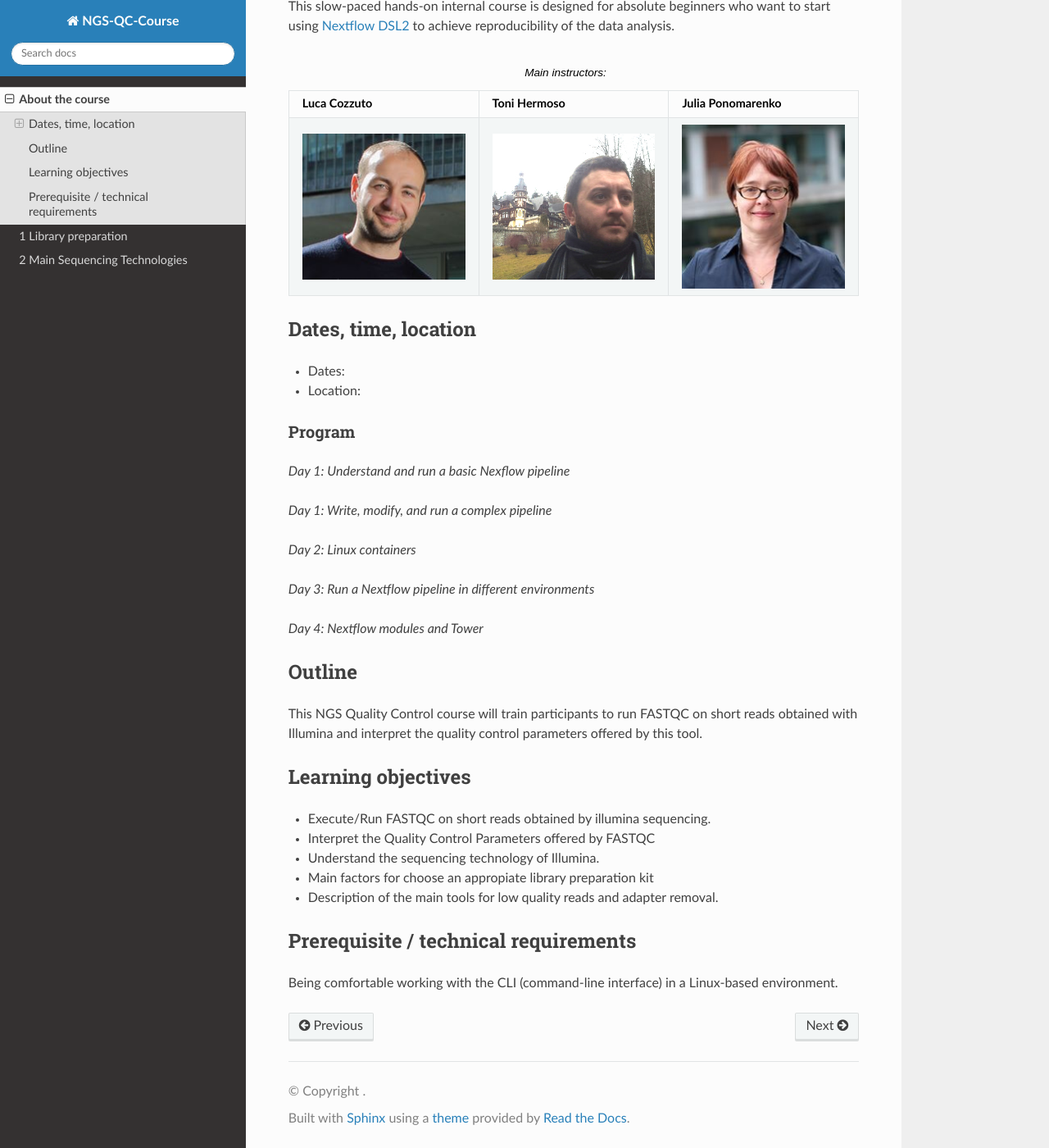
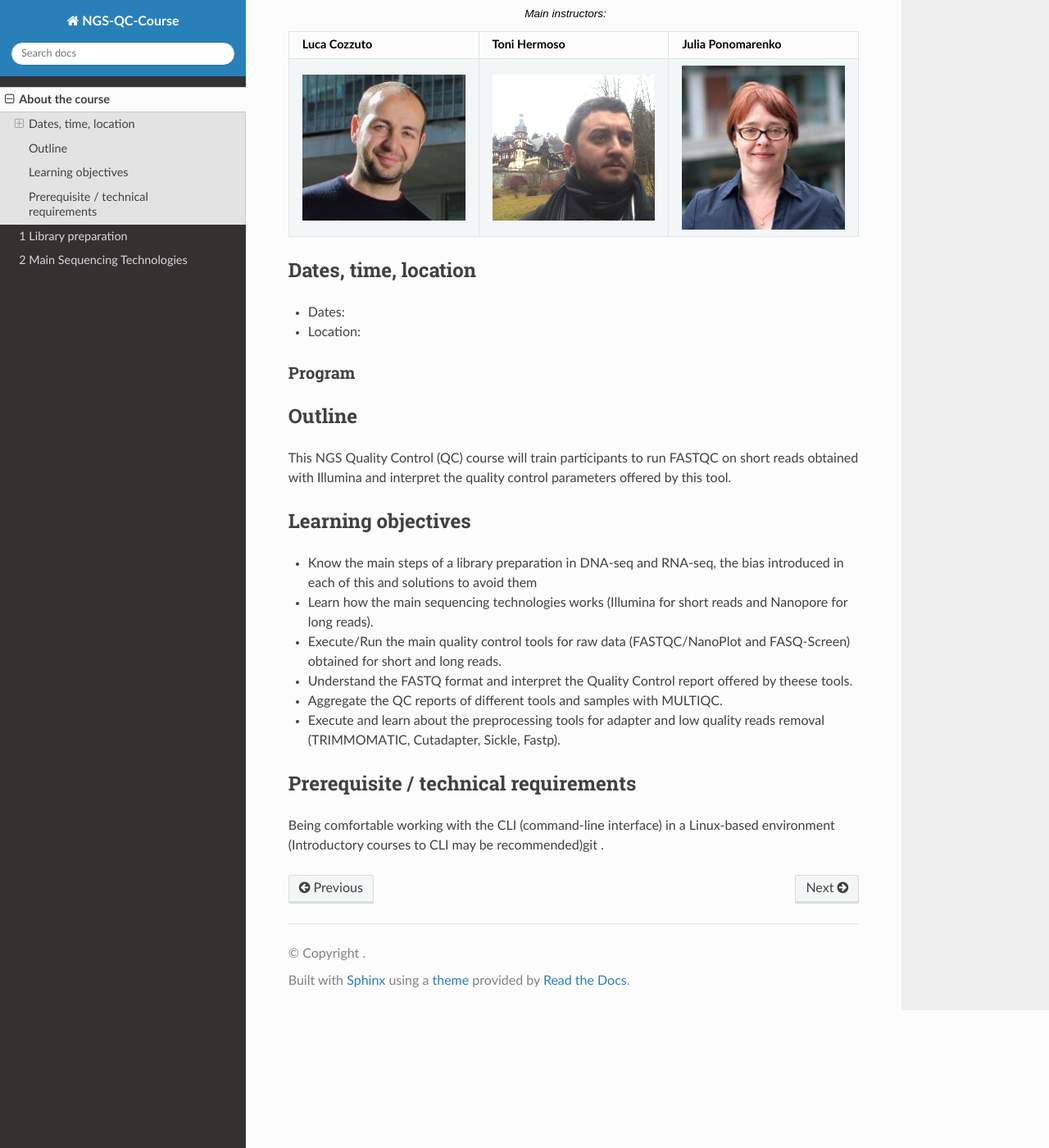
Before and after one commit to biocorecrg/NGS-QC-Course, a Sphinx documentation site: the page built from docs/about.rst, in a window 1280 px wide and 1400 px high, scrolled down 288 px. Shown: the whole window at 82% size. Built offline with Sphinx 7.4.7 and the Read the Docs theme 2.0.0, drawn with Linux system fonts in a browser that asks for light colours.

Commit message:
1 rst RNA bia updated

```diff
--- a/docs/2- Sequencing_technologies.rst
+++ b/docs/2- Sequencing_technologies.rst
@@ -53,7 +53,7 @@ It improves:
 .. seealso::
 	.. _Illumina_sequencing_by_synthesis_workflow: https://www.youtube.com/watch?v=fCd6B5HRaZ8
 
-	   See the _Illumina_sequencing_by_synthesis_workflow video by Illumina to visualize the concepts of SBS.
+	   See the Illumina_sequencing_by_synthesis_workflow_ video by Illumina to visualize the concepts of SBS.
 
 
 For more information
--- a/docs/about.rst
+++ b/docs/about.rst
@@ -8,7 +8,6 @@ About the course
    :toctree: generated
 
 
-This slow-paced hands-on internal course is designed for absolute beginners who want to start using  `Nextflow DSL2 <https://www.nextflow.io>`_ to achieve reproducibility of the data analysis.
 
 
 .. |luca| image:: images/lcozzuto.jpg
@@ -47,25 +46,6 @@ Dates, time, location
 Program
 ------------------------
 
-*Day 1: Understand and run a basic Nexflow pipeline*
-
-
-
-*Day 1: Write, modify, and run a complex pipeline*
-
-
-
-*Day 2: Linux containers*
-
-
-
-*Day 3: Run a Nextflow pipeline in different environments*
-
-
-
-*Day 4: Nextflow modules and Tower*
-
-
 
 
 .. _home-page-outline:
@@ -73,22 +53,23 @@ Program
 Outline
 ============
 
-This NGS Quality Control course will train participants to run FASTQC on short reads obtained with Illumina and interpret the quality control parameters offered by this tool.
+This NGS Quality Control (QC) course will train participants to run FASTQC on short reads obtained with Illumina and interpret the quality control parameters offered by this tool.
 
 .. _home-page-learning:
 
 Learning objectives
 ============
 
-* Execute/Run FASTQC on short reads obtained by illumina sequencing.
-* Interpret the Quality Control Parameters offered by FASTQC
-* Understand the sequencing technology of Illumina.
-* Main factors for choose an appropiate library preparation kit
-* Description of the main tools for low quality reads and adapter removal.
+* Know the main steps of a library preparation in DNA-seq and RNA-seq, the bias introduced in each of this and solutions to avoid them
+* Learn how the main sequencing technologies works (Illumina for short reads and Nanopore for long reads).
+* Execute/Run the main quality control tools for raw data (FASTQC/NanoPlot and FASQ-Screen) obtained for short and long reads.
+* Understand the FASTQ format and interpret the Quality Control report offered by theese tools.
+* Aggregate the QC reports of different tools and samples with MULTIQC.
+* Execute and learn about the preprocessing tools for adapter and low quality reads removal (TRIMMOMATIC, Cutadapter, Sickle, Fastp).
 
 .. _home-page-prereq:
 
 Prerequisite / technical requirements
 ============
 
-Being comfortable working with the CLI (command-line interface) in a Linux-based environment.
+Being comfortable working with the CLI (command-line interface) in a Linux-based environment (Introductory courses to CLI may be recommended)git .
```
Also changed, not shown: other parts of docs/2- Sequencing_technologies.rst (+1 -1 lines), docs/1- Library_preparation.rst (+11 -12 lines), 1 other file.
